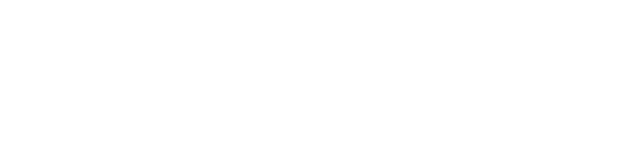
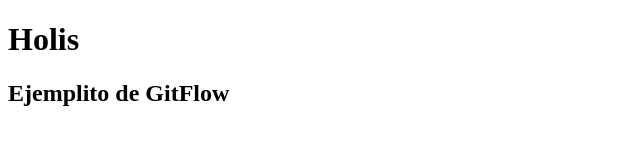
Before and after one commit to carobte/gitflow-santa, a plain HTML site: page index.html in a window 1280 px wide. Shown: the whole page, without its empty margins (0-640 px from the left). Drawn offline with Linux system fonts and the light colour scheme.

Commit message:
fix: estructura básica de html

```diff
--- a/index.html
+++ b/index.html
@@ -6,6 +6,13 @@
     <title>ejemplito</title>
 </head>
 <body>
-
+    <header>
+        <h1>Holis</h1>
+    </header>
+    <main>
+        <h2>Ejemplito de GitFlow</h2>
+    </main>
+    <footer>
+    </footer>
 </body>
 </html>
```
